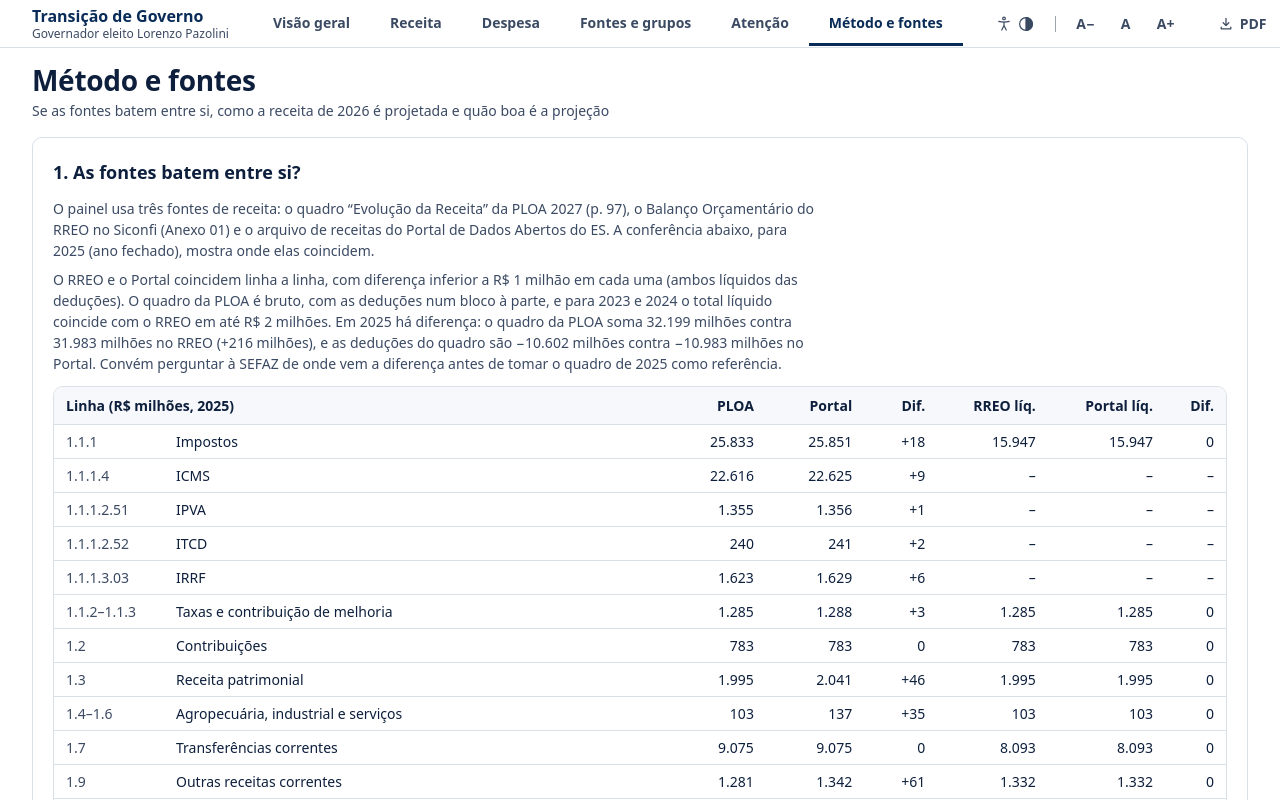
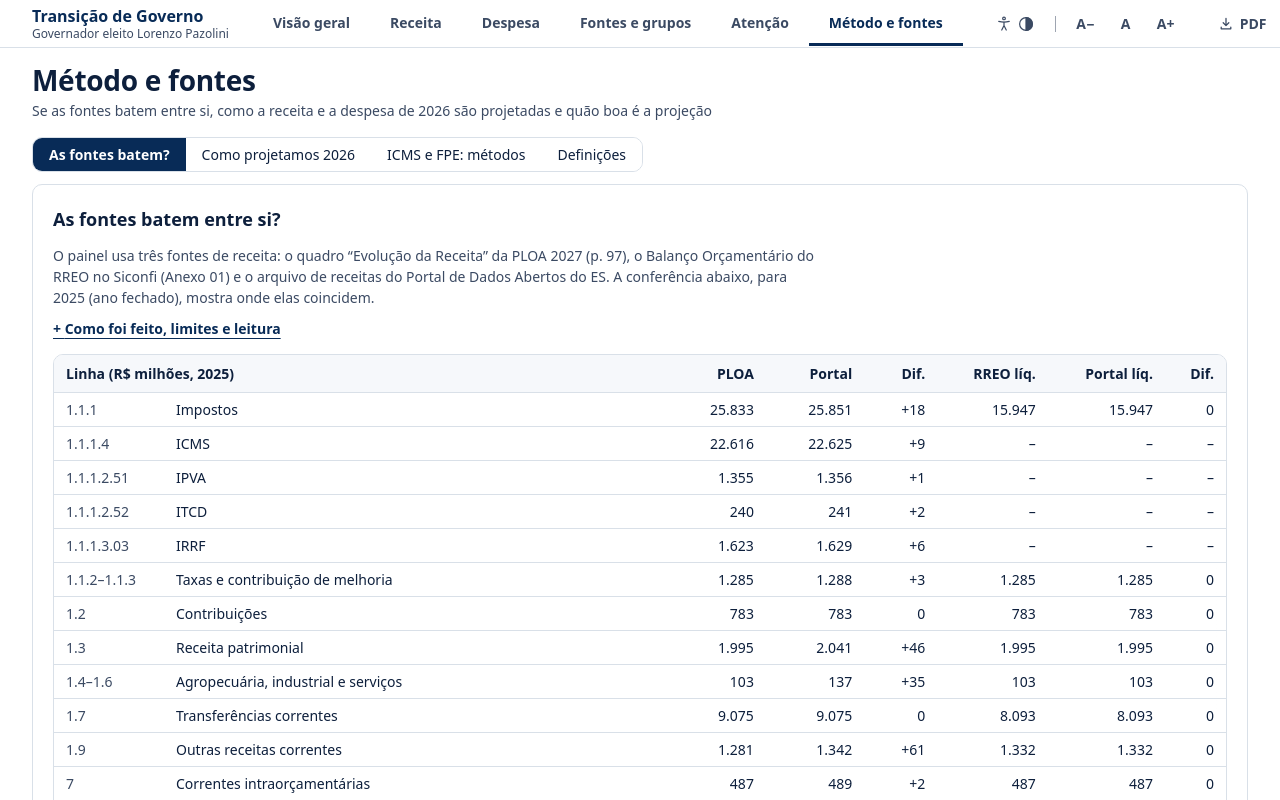
Before and after one commit to EduardoAraujoOx/Tesouro, a Next.js app: page /painel in a window 1280 px wide. Both pictures are taken after a click on the button "Como é feita, quão boa é e se as fontes batem". Shown: the top 800 px of the page. Built offline with nearby package versions, Linux system fonts and the light colour scheme.

Commit message:
Painel: Despesa e Método em sub-visões, com texto de apoio recolhido em notas
Co-Authored-By: Claude Sonnet 5.5 <noreply@anthropic.com>
Claude-Session: https://claude.ai/code/session_01TNxipBk3JTw5eGhPFB87Tx

```diff
--- a/components/painel/Metodo.tsx
+++ b/components/painel/Metodo.tsx
@@ -5,6 +5,7 @@ import { bilhoes, milhoes, numero } from '@/lib/formato'
 import type { LinhaMacro } from '@/lib/macro'
 import { Cartao, TabelaItens } from './Graficos'
 import { fmtPct } from './GraficosMacro'
+import { Nota, Subvisoes } from './Estrutura'
 import { ANOS_RITMO, conciliacao, NOMES_METODO, projetaReceita2026, retroteste, retrotesteDespesa, retrotesteFonte, type DadosReceita, type RetroDespesa } from './projecao'
 
 const NOMES_MES = ['janeiro', 'fevereiro', 'março', 'abril', 'maio', 'junho', 'julho', 'agosto', 'setembro', 'outubro', 'novembro', 'dezembro']
@@ -29,14 +30,16 @@ export function Metodo({ receita, dados }: { receita: LinhaMacro[]; dados: Dados
   const dedLinha = linhas.find((l) => l.chave === 'ded')
 
   return (
+    <Subvisoes rotulo="O que ver no método" itens={[
+      { id: 'fontes', rotulo: 'As fontes batem?', conteudo: (
         <div className="space-y-3">
-      <Cartao titulo="1. As fontes batem entre si?">
-        <div className="max-w-3xl space-y-2 text-small text-ink-soft">
-          <p>O painel usa três fontes de receita: o quadro “Evolução da Receita” da PLOA 2027 (p. 97), o Balanço Orçamentário do RREO no Siconfi (Anexo 01) e o arquivo de receitas do Portal de Dados Abertos do ES. A conferência abaixo, para 2025 (ano fechado), mostra onde elas coincidem.</p>
+          <Cartao titulo="As fontes batem entre si?">
+            <p className="max-w-3xl text-small text-ink-soft">O painel usa três fontes de receita: o quadro “Evolução da Receita” da PLOA 2027 (p. 97), o Balanço Orçamentário do RREO no Siconfi (Anexo 01) e o arquivo de receitas do Portal de Dados Abertos do ES. A conferência abaixo, para 2025 (ano fechado), mostra onde elas coincidem.</p>
+              <Nota titulo="Como foi feito, limites e leitura">
               <p>
                 O RREO e o Portal coincidem linha a linha, com diferença inferior a R$ 1 milhão em cada uma (ambos líquidos das deduções). O quadro da PLOA é bruto, com as deduções num bloco à parte, e para 2023 e 2024 o total líquido coincide com o RREO em até R$ 2 milhões. Em 2025 há diferença: o quadro da PLOA soma {mi(total25.ploa)} milhões contra {mi(total25.rreo)} milhões no RREO ({dif(total25.ploa, total25.rreo)} milhões), e as deduções do quadro são {mi(dedLinha?.ploa ?? 0)} milhões contra {mi(dedLinha?.portalBruto ?? 0)} milhões no Portal. Convém perguntar à SEFAZ de onde vem a diferença antes de tomar o quadro de 2025 como referência.
               </p>
-        </div>
+              </Nota>
             <div className="mt-3">
               <TabelaItens altura="livre" itens={linhas} legenda="Conferência da receita de 2025 entre a PLOA, o Portal e o RREO, em R$ milhões" colunas={[
                 { rotulo: 'Linha (R$ milhões, 2025)', valor: (l) => <span className={l.chave === 'total' ? 'font-semibold' : ''}>{cod(l.cod)}{l.rotulo}</span> },
@@ -60,17 +63,20 @@ export function Metodo({ receita, dados }: { receita: LinhaMacro[]; dados: Dados
               ]} />
             </div>
           </Cartao>
-
-      <Cartao titulo="2. Como projetamos o fechamento de 2026">
-        <div className="max-w-3xl space-y-2 text-small text-ink-soft">
-          <p>
+        </div>
+      ) },
+      { id: 'projecao', rotulo: 'Como projetamos 2026', conteudo: (
+        <div className="space-y-3">
+          <Cartao titulo="Receita: como projetamos o fechamento de 2026">
+            <p className="max-w-3xl text-small text-ink-soft">
                 O método é o da participação sazonal: para cada tipo de receita, mede-se que fração da arrecadação do ano já estava feita até {mes} nos anos anteriores (média de 2022 a 2025) e divide-se o acumulado de 2026 por essa fração. Para a receita líquida total, {bilhoes(proj.acumulado)} ÷ {numero(proj.participacao * 100, 1)}% = {bilhoes(proj.central)}. A faixa de {numero(proj.min / 1e9, 1)} a {numero(proj.max / 1e9, 1)} bi usa a menor e a maior fração observadas ({proj.sazonalidade.map((s) => `${numero(s.participacao * 100, 1)}% em ${s.ano}`).join('; ')}).
               </p>
+              <Nota titulo="Como foi feito, limites e leitura">
               <p>
                 Só entra arrecadação realizada (Siconfi, RREO, Anexo 01, até 2025; Portal de Dados Abertos para 2026, que coincide com o RREO). Não se usa orçamento nem previsão de nenhum ano. Para o ICMS a fração é mês a mês (RREO, Anexo 03); IPVA, IRRF e ITCD só têm sazonalidade de 2025 no Portal; as deduções são o resíduo entre a receita líquida projetada e a soma das linhas brutas.
               </p>
               <p>O método supõe que o resto do ano se comporta como nos anos anteriores: não enxerga receita extraordinária, operação de crédito que ainda não entrou nem mudança de alíquota. A tabela abaixo mostra o quanto ele erraria se tivesse sido usado em cada ano passado.</p>
-        </div>
+              </Nota>
             <div className="mt-3">
               <TabelaItens altura="livre" itens={[...retro.grupos, retro.total].map((g) => ({ ...g, chave: g.id }))} legenda="Teste retroativo da projeção, erro de cada ano em %" colunas={[
                 { rotulo: 'Erro da projeção feita em outubro', valor: (g) => <span className={g.id === 'total' ? 'font-semibold' : ''}>{g.rotulo}</span> },
@@ -84,14 +90,13 @@ export function Metodo({ receita, dados }: { receita: LinhaMacro[]; dados: Dados
               </p>
             </div>
           </Cartao>
-
           <Cartao titulo="Despesa: como projetamos o fechamento de 2026">
-        <div className="max-w-3xl space-y-2 text-small text-ink-soft">
-          <p>
+            <p className="max-w-3xl text-small text-ink-soft">
                 Mesma lógica da receita, aplicada à despesa empenhada de cada grupo: divide-se o que já foi empenhado até agosto (4º bimestre do RREO) pela fração que o mesmo período costuma representar no ano (média de 2022 a 2025). O RREO traz a despesa exceto intraorçamentária; para ficar na base dos quadros da PLOA, cada grupo é multiplicado pela razão entre o valor de 2025 no quadro da PLOA e o de 2025 no RREO. Reservas não são executadas e entram com zero.
               </p>
+              <Nota titulo="Como foi feito, limites e leitura">
               <p>O erro é maior onde a execução é concentrada no fim do ano, como os investimentos: ver o teste retroativo.</p>
-        </div>
+              </Nota>
             <div className="mt-3">
               <TabelaItens altura="livre" itens={retroDesp.map((g) => ({ ...g, chave: g.id }))} legenda="Teste retroativo da projeção da despesa, erro de cada ano em %" colunas={[
                 { rotulo: 'Erro da projeção feita em agosto', valor: (g) => <span className={g.id === 'total' ? 'font-semibold' : ''}>{g.rotulo}</span> },
@@ -100,12 +105,15 @@ export function Metodo({ receita, dados }: { receita: LinhaMacro[]; dados: Dados
               ]} />
             </div>
           </Cartao>
-
-      <Cartao titulo="3. ICMS e FPE: qual método de projeção erra menos?">
-        <div className="max-w-3xl space-y-2 text-small text-ink-soft">
-          <p>Para as duas maiores fontes há série mensal longa (RREO, Anexo 03, desde 2019), o que permite comparar quatro métodos: a sazonalidade média de quatro anos e três variações do ritmo recente (últimos 3 meses, acumulado do ano e últimos 12 meses sobre o mesmo período do ano anterior). O ritmo recente capta aceleração ou desaceleração durante o ano, que a sazonalidade não vê.</p>
+        </div>
+      ) },
+      { id: 'metodos', rotulo: 'ICMS e FPE: métodos', conteudo: (
+        <div className="space-y-3">
+          <Cartao titulo="ICMS e FPE: qual método de projeção erra menos?">
+            <p className="max-w-3xl text-small text-ink-soft">Para as duas maiores fontes há série mensal longa (RREO, Anexo 03, desde 2019), o que permite comparar quatro métodos: a sazonalidade média de quatro anos e três variações do ritmo recente (últimos 3 meses, acumulado do ano e últimos 12 meses sobre o mesmo período do ano anterior). O ritmo recente capta aceleração ou desaceleração durante o ano, que a sazonalidade não vê.</p>
+              <Nota titulo="Como foi feito, limites e leitura">
               <p>Cada método foi aplicado, como se fosse outubro, a cada ano de 2021 a 2025; a tabela mostra o erro (projeção menos realizado, em % do realizado) e a média dos erros em módulo. A diferença entre os métodos é pequena (a pior média fica em 2%) e baseada em cinco anos, por isso a projeção por fonte mostra também a faixa entre os métodos.</p>
-        </div>
+              </Nota>
             <div className="mt-3 space-y-3">
               {retroFontes.map((f) => (
                 <TabelaItens key={f.id} altura="livre" itens={f.r.map((x) => ({ ...x, chave: x.metodo }))} legenda={`Teste dos métodos de projeção, ${f.rotulo}, erro em %`} colunas={[
@@ -117,8 +125,11 @@ export function Metodo({ receita, dados }: { receita: LinhaMacro[]; dados: Dados
               <p className="text-label normal-case tracking-normal text-ink-soft">✓ marca o método de menor erro médio, usado na projeção da aba Receita. O petróleo (compensação financeira pela produção) não tem história mensal no Portal antes de 2025 e chega em parcelas trimestrais: nele o ritmo recente é a única referência, com faixa indicativa.</p>
             </div>
           </Cartao>
-
-      <Cartao titulo="4. Definições usadas nas telas">
+        </div>
+      ) },
+      { id: 'def', rotulo: 'Definições', conteudo: (
+        <div className="space-y-3">
+          <Cartao titulo="Definições usadas nas telas">
             <dl className="max-w-3xl space-y-2 text-small">
               {[
                 ['Receita líquida', 'Arrecadação bruta menos as deduções (transferências constitucionais aos municípios, Fundeb e outras). É o valor que o RREO apresenta.'],
@@ -133,5 +144,7 @@ export function Metodo({ receita, dados }: { receita: LinhaMacro[]; dados: Dados
             </dl>
           </Cartao>
         </div>
+      ) },
+    ]} />
   )
 }
--- a/components/painel/Painel.tsx
+++ b/components/painel/Painel.tsx
@@ -28,7 +28,7 @@ const ABAS: { id: Aba; rotulo: string; nota: string }[] = [
   { id: 'despesa', rotulo: 'Despesa', nota: 'PLOA 2027 contra a dotação e o empenho de 2026, por unidade orçamentária' },
   { id: 'fontes', rotulo: 'Fontes e grupos', nota: 'Grupos de despesa, fontes de recursos e cobertura da despesa pela receita' },
   { id: 'atencao', rotulo: 'Atenção', nota: 'Poderes e emendas impositivas na proposta, e ações que merecem leitura cuidadosa antes da programação do exercício' },
-  { id: 'metodo', rotulo: 'Método e fontes', nota: 'Se as fontes batem entre si, como a receita de 2026 é projetada e quão boa é a projeção' },
+  { id: 'metodo', rotulo: 'Método e fontes', nota: 'Se as fontes batem entre si, como a receita e a despesa de 2026 são projetadas e quão boa é a projeção' },
 ]
 
 const cap = titulo
@@ -266,13 +266,15 @@ export function Painel({ linhas, nomes, coleta, outrosPoderes, macro, receitaMes
       <Faixa itens={resumo} nota="Tabelas em R$ milhões, arredondadas; valores correntes." />
 
             <div className="mt-3">
+              <Subvisoes rotulo="O que ver na despesa" itens={[
+                { id: 'variacoes', rotulo: 'Maiores variações', conteudo: (
               <Cartao titulo={uoAtiva ? 'Ações da unidade: maiores aumentos e reduções' : 'Unidades: maiores aumentos e reduções da PLOA sobre a atualizada de 2026'}>
                 <TabelaDelta itens={variacao} delta={(i) => i.v[PLOA] - i.v[ATU]} rotuloBarra={`${tituloNivel}|PLOA 2027 menos atualizada 2026`} primeira={nomeItem}
                   legenda="Maiores aumentos e reduções da PLOA 2027 sobre a dotação atualizada de 2026, em R$ milhões" colunas={colsDelta} />
               </Cartao>
-            </div>
-            {/* tabela */}
-      <section aria-label={tituloNivel} data-longa className="mt-3 min-w-0 rounded-brand border border-line bg-paper p-3 sm:p-4 md:p-5">
+                ) },
+                { id: 'tabela', rotulo: uoAtiva ? 'Todas as ações da unidade' : 'Todas as unidades', conteudo: (
+      <section aria-label={tituloNivel} data-longa className="min-w-0 rounded-brand border border-line bg-paper p-3 sm:p-4 md:p-5">
         <h2 className="text-body font-semibold md:text-lead">{tituloNivel}</h2>
         <div tabIndex={0} role="region" aria-label={`Tabela: ${tituloNivel}`} className="rola mt-3 max-h-[36rem] overflow-auto rounded-brand border border-line">
           <table className="w-full min-w-max text-left text-small">
@@ -322,6 +324,9 @@ export function Painel({ linhas, nomes, coleta, outrosPoderes, macro, receitaMes
           </table>
         </div>
       </section>
+                ) },
+              ]} />
+            </div>
 
           </>
         )}
```
Lines whose indentation alone changed are shown as unchanged.
